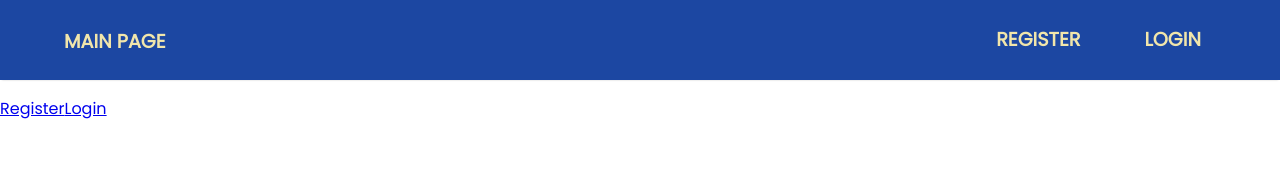
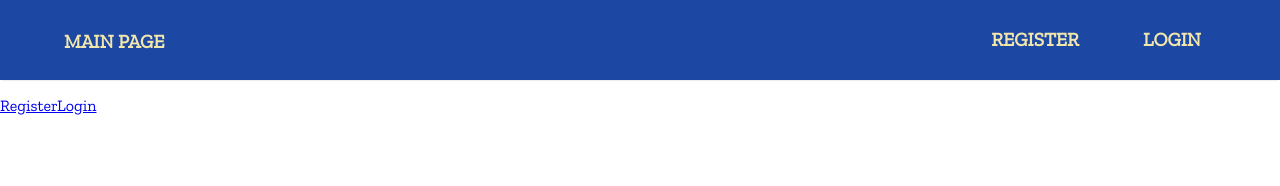
Before and after one commit to makiyo-ronkko/fullstack-app, a React (Create React App) app in the folder client/: page / in a window 1280 px wide. Shown: the top 186 px of the page. Built offline with nearby package versions, Linux system fonts and the light colour scheme.

Commit message:
Install google font

```diff
--- a/client/src/index.css
+++ b/client/src/index.css
@@ -1,4 +1,4 @@
-@import url('https://fonts.googleapis.com/css2?family=Poppins&display=swap');
+@import url('https://fonts.googleapis.com/css2?family=Zilla+Slab&display=swap');
 
 * {
   box-sizing: border-box;
@@ -8,7 +8,7 @@
 
 body {
   margin: 0;
-  font-family: 'Poppins', sans-serif;
+  font-family: 'Zilla Slab', serif;
   -webkit-font-smoothing: antialiased;
   -moz-osx-font-smoothing: grayscale;
 }
```
